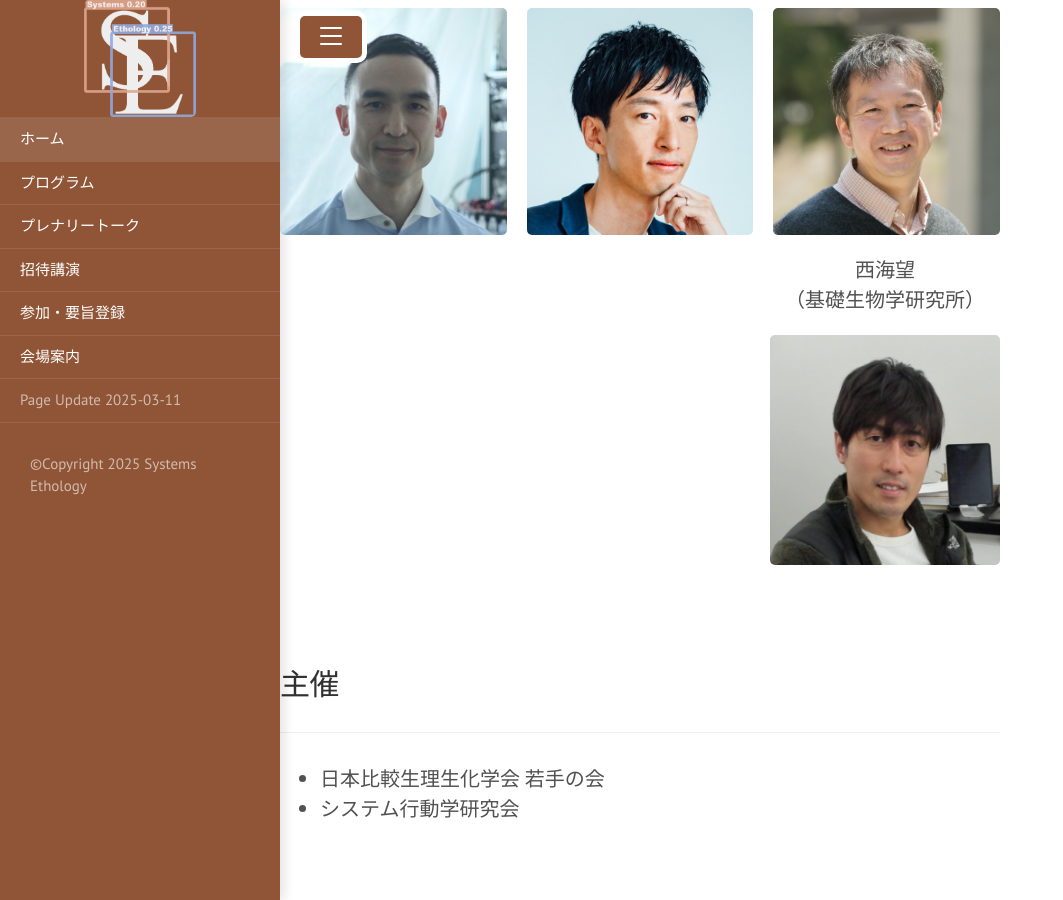
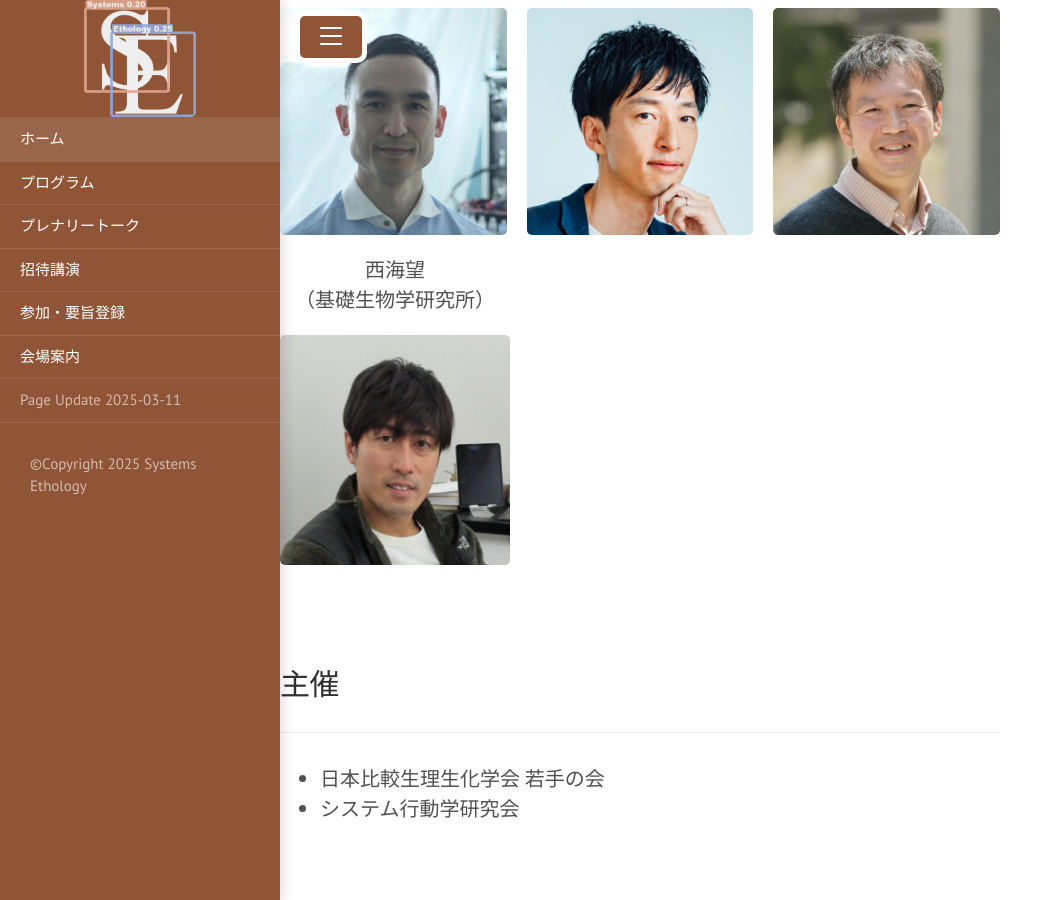
Before and after one commit to SystemsEthology/website, a Jekyll site: the page built from event_01/conference01_home.md, in a window 1280 px wide and 900 px high, scrolled down 3453 px. Shown: the whole window, without its empty margins (0-1063 px from the left). Built offline with Jekyll 4.4.1, drawn with Linux system fonts in a browser that asks for light colours.

Commit message:
Update conference01_home.md

```diff
--- a/event_01/conference01_home.md
+++ b/event_01/conference01_home.md
@@ -112,14 +112,13 @@ title: Home
 </div>
 
 <div style="display: flex; align-items: center; gap: 20px;">
-  <!-- 空の要素を先頭に追加 -->
-  <div style="flex-grow: 1;"></div>
   <div style="text-align: center;">
       <p>西海望<br>（基礎生物学研究所）</p>
       <img src="{{ site.baseurl }}/event_01/images/nishiumi.png" style="width:230px; height:auto; object-fit:contain;">
   </div>
+  <!-- 空の要素を末尾に追加 -->
+  <div style="flex-grow: 1;"></div>
 </div>
-
 
 <br>
 <br>
```
